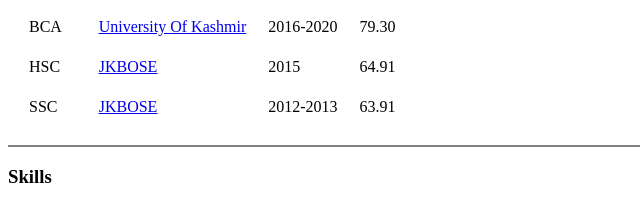
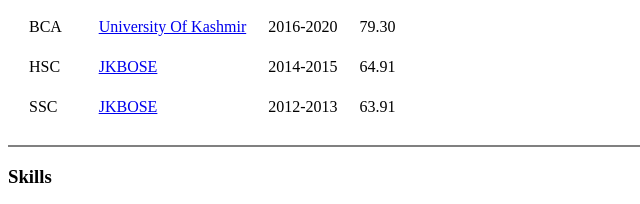
Before and after one commit to mohsin-bashir-najar/cv, a plain HTML site: page index.html in a window 1280 px wide. Shown: the part 568-772 px from the top of the page, 0-640 px from the left. Drawn offline with Linux system fonts and the light colour scheme.

Commit message:
little update

```diff
--- a/index.html
+++ b/index.html
@@ -67,7 +67,7 @@
       <tr>
         <td>HSC</td>
         <td><a href="https://jkbose.nic.in/">JKBOSE</a></td>
-        <td>2015</td>
+        <td>2014-2015</td>
         <td>64.91</td>
       </tr>
       <tr>
```
